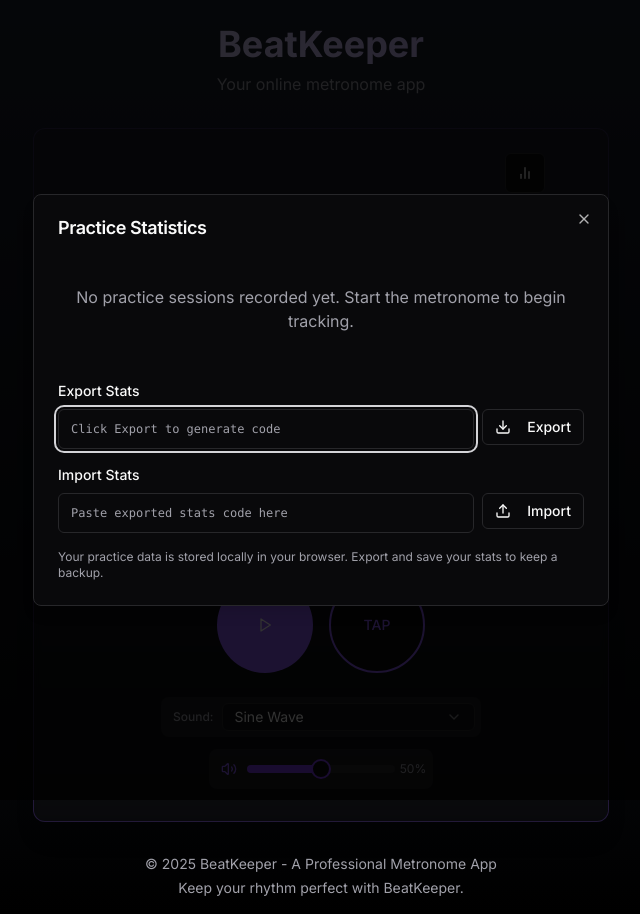
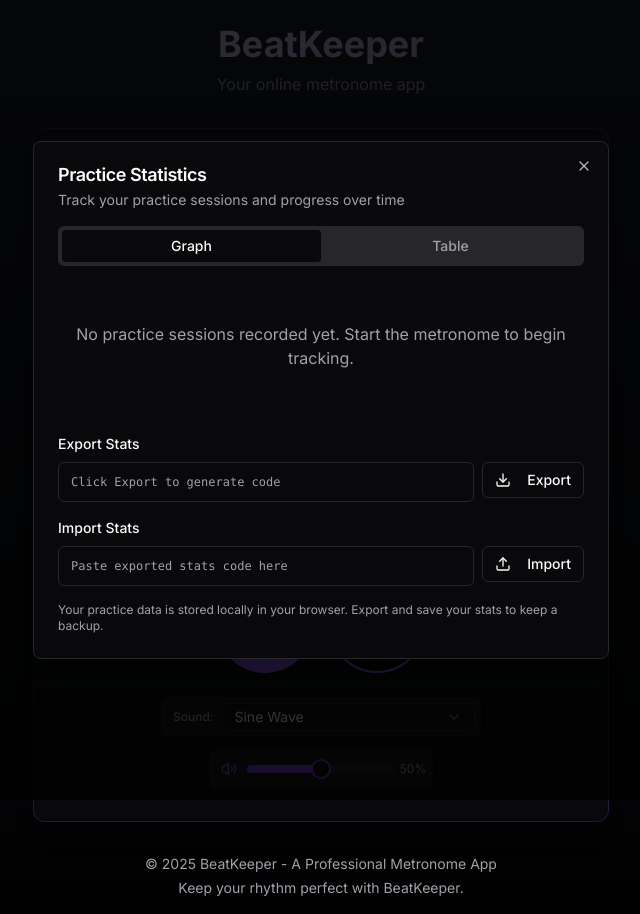
Before and after one commit to ivmos/beatkeeper-harmony-tuner, a React (Vite) app: page / in a window 1280 px wide. Both pictures are taken after a click on the button 844 px from the left and 173 px from the top of the page. Shown: the whole page, without its empty margins (319-959 px from the left). Built offline with nearby package versions, Linux system fonts and the light colour scheme.

Commit message:
Add stats graph
Implement a graph to visualize practice statistics.

```diff
--- a/src/components/MetronomeStats.tsx
+++ b/src/components/MetronomeStats.tsx
@@ -8,9 +8,14 @@ import {
   DialogTitle,
   DialogTrigger,
   DialogFooter,
+  DialogDescription,
 } from "@/components/ui/dialog";
 import { Input } from "@/components/ui/input";
 import { Table, TableBody, TableCell, TableHead, TableHeader, TableRow } from "@/components/ui/table";
+import { Card, CardContent } from "@/components/ui/card";
+import { Tabs, TabsContent, TabsList, TabsTrigger } from "@/components/ui/tabs";
+import { ScrollArea } from "@/components/ui/scroll-area";
+import { ChartContainer } from "@/components/ui/chart";
 import { useToast } from "@/hooks/use-toast";
 import { Calendar, Clock, Download, Upload, BarChart2 } from "lucide-react";
 import {
@@ -21,6 +26,7 @@ import {
   mergeStats,
   type DailyStats
 } from '@/utils/statsUtils';
+import { BarChart, Bar, XAxis, YAxis, Tooltip, ResponsiveContainer } from 'recharts';
 
 const MetronomeStats: React.FC = () => {
   const [stats, setStats] = useState<Record<string, DailyStats>>({});
@@ -76,7 +82,16 @@ const MetronomeStats: React.FC = () => {
   };
 
   // Sort dates in descending order (newest first)
-  const sortedDates = Object.keys(stats).sort((a, b) => new Date(b).getTime() - new Date(a).getTime());
+  const sortedDates = Object.keys(stats).sort((a, b) => new Date(a).getTime() - new Date(b).getTime());
+
+  // Prepare data for chart - convert to array of objects
+  const chartData = sortedDates.map(date => ({
+    date,
+    minutes: Math.round(stats[date].totalDuration / (1000 * 60)), // Convert ms to minutes
+  }));
+
+  // Get the last 7 days of data for the chart
+  const recentChartData = [...chartData].slice(-14);
 
   return (
     <Dialog>
@@ -88,10 +103,66 @@ const MetronomeStats: React.FC = () => {
       <DialogContent className="sm:max-w-xl">
         <DialogHeader>
           <DialogTitle>Practice Statistics</DialogTitle>
+          <DialogDescription>
+            Track your practice sessions and progress over time
+          </DialogDescription>
         </DialogHeader>
 
+        <Tabs defaultValue="graph" className="w-full">
+          <TabsList className="grid w-full grid-cols-2">
+            <TabsTrigger value="graph">Graph</TabsTrigger>
+            <TabsTrigger value="table">Table</TabsTrigger>
+          </TabsList>
+
+          <TabsContent value="graph" className="pt-4">
+            {recentChartData.length > 0 ? (
+              <Card>
+                <CardContent className="pt-6">
+                  <div className="h-[300px] w-full">
+                    <ChartContainer
+                      config={{
+                        practiceDuration: {
+                          label: "Practice Duration",
+                          color: "#9b59b6", // Metro purple color
+                        },
+                      }}
+                    >
+                      <BarChart data={recentChartData}>
+                        <XAxis
+                          dataKey="date"
+                          tick={{ fontSize: 12 }}
+                          tickFormatter={(value) => value.slice(5)} // Show only MM-DD
+                        />
+                        <YAxis
+                          label={{ value: 'Minutes', angle: -90, position: 'insideLeft' }}
+                          tick={{ fontSize: 12 }}
+                        />
+                        <Tooltip
+                          formatter={(value: number) => [`${value} min`, 'Practice Time']}
+                          labelFormatter={(label) => `Date: ${label}`}
+                        />
+                        <Bar
+                          dataKey="minutes"
+                          name="Practice Duration"
+                          fill="var(--color-practiceDuration, #9b59b6)"
+                          radius={[4, 4, 0, 0]}
+                        />
+                      </BarChart>
+                    </ChartContainer>
+                  </div>
+                </CardContent>
+              </Card>
+            ) : (
+              <div className="py-8 text-center text-muted-foreground">
+                No practice sessions recorded yet. Start the metronome to begin tracking.
+              </div>
+            )}
+          </TabsContent>
+
+          <TabsContent value="table" className="pt-4">
             {sortedDates.length > 0 ? (
-          <div className="max-h-[400px] overflow-y-auto">
+              <div className="rounded-md border">
+                <ScrollArea className="h-[300px]">
                   <Table>
                     <TableHeader>
                       <TableRow>
@@ -110,14 +181,17 @@ const MetronomeStats: React.FC = () => {
                       ))}
                     </TableBody>
                   </Table>
+                </ScrollArea>
               </div>
             ) : (
               <div className="py-8 text-center text-muted-foreground">
                 No practice sessions recorded yet. Start the metronome to begin tracking.
               </div>
             )}
+          </TabsContent>
+        </Tabs>
 
-        <div className="grid gap-4">
+        <div className="grid gap-4 mt-4">
           <div>
             <h3 className="text-sm font-medium mb-2">Export Stats</h3>
             <div className="flex gap-2">
```
Lines whose indentation alone changed are shown as unchanged.
